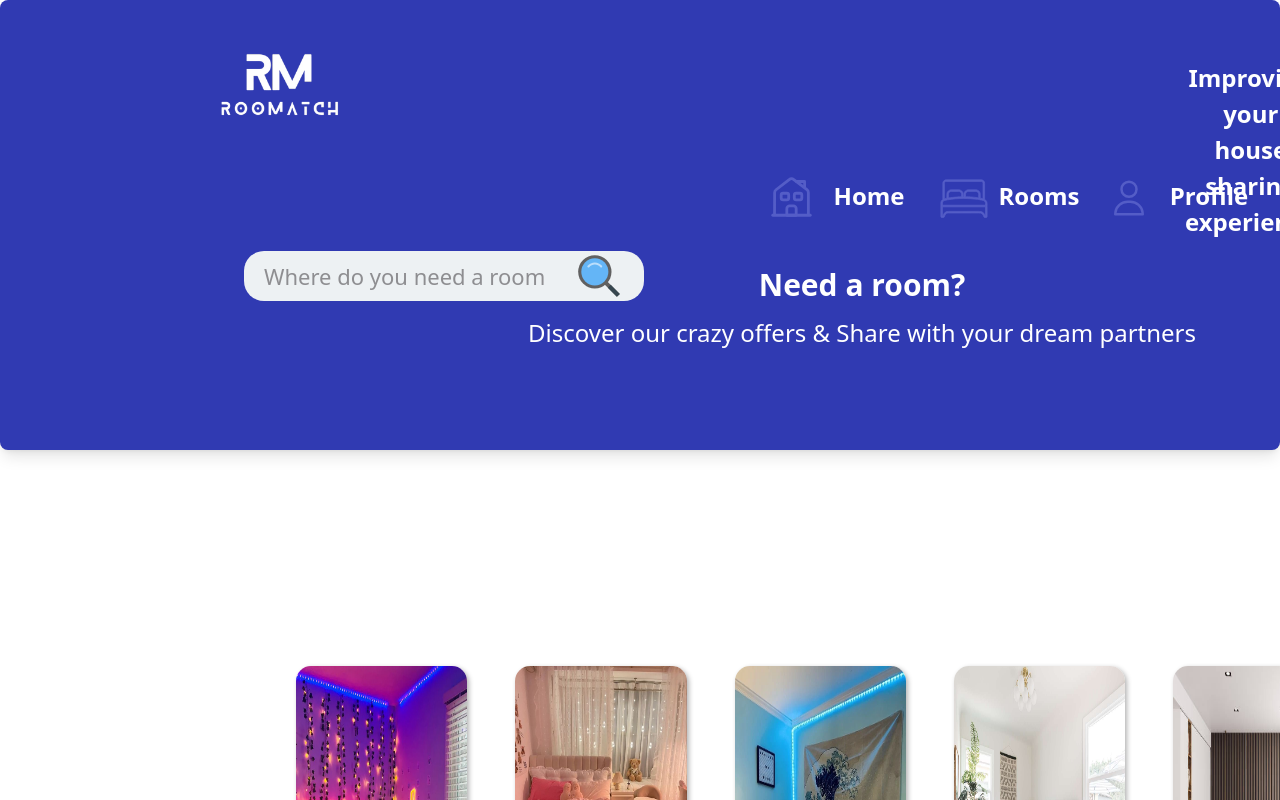
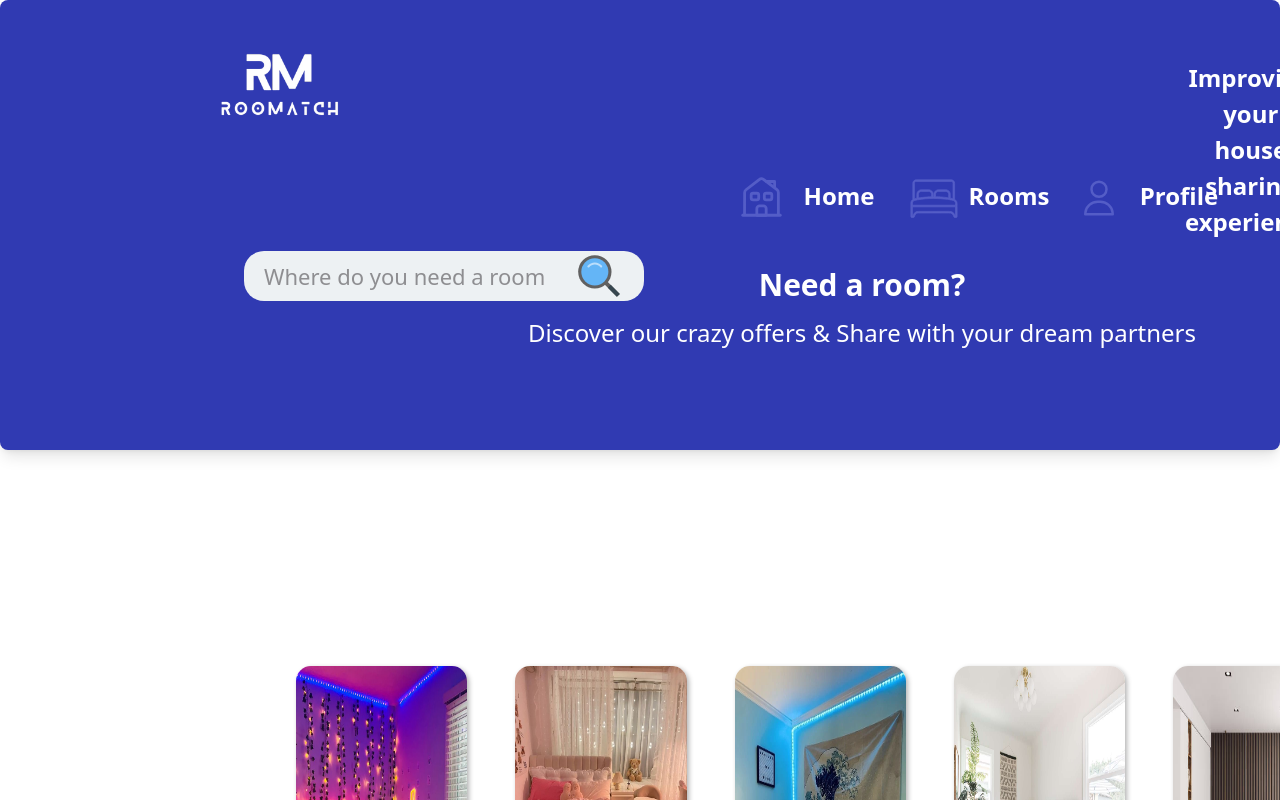
Before and after one commit to luismidv/TFGDeploy, a React (Vite) app: page / in a window 1280 px wide. Shown: the top 800 px of the page. Built offline with nearby package versions, Linux system fonts and the light colour scheme.

Commit message:
Responsive trials

```diff
--- a/src/static/css/index1.css
+++ b/src/static/css/index1.css
@@ -404,7 +404,7 @@ select{
     height: 45px;
     position: relative;
     top:-32px;
-    left: -20px;
+    left: -50px;
 }
 
 .rooti-button:nth-of-type(2) img{
@@ -429,7 +429,7 @@ select{
 
 .rooti-button p{
     position: relative;
-    left:5px;
+    left:-25px;
     top: 8px;
     font-weight: bold;
     color:white;
```
